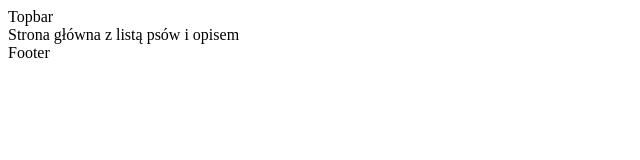
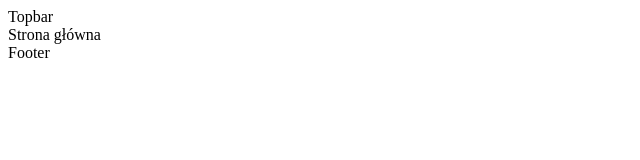
Before and after one commit to infoshareacademy/jfddr6-team-avengersi, a React (Create React App) app in the folder schronisko/: page / in a window 1280 px wide. Shown: the top 160 px of the page, without its empty margins (0-640 px from the left). Built offline with nearby package versions, Linux system fonts and the light colour scheme.

Commit message:
dependencies added

```diff
--- a/schronisko/package.json
+++ b/schronisko/package.json
@@ -5,6 +5,7 @@
   "dependencies": {
     "@emotion/react": "^11.9.0",
     "@emotion/styled": "^11.8.1",
+    "@mui/icons-material": "^5.6.2",
     "@mui/material": "^5.6.3",
     "@testing-library/jest-dom": "^5.16.4",
     "@testing-library/react": "^13.1.1",
--- a/schronisko/public/index.html
+++ b/schronisko/public/index.html
@@ -24,6 +24,14 @@
       work correctly both with client-side routing and a non-root public URL.
       Learn how to configure a non-root public URL by running `npm run build`.
     -->
+    <link
+      rel="stylesheet"
+      href="https://fonts.googleapis.com/css?family=Roboto:300,400,500,700&display=swap"
+    />
+    <link
+      rel="stylesheet"
+      href="https://fonts.googleapis.com/icon?family=Material+Icons"
+    />
     <title>React App</title>
   </head>
   <body>
--- a/schronisko/src/App.jsx
+++ b/schronisko/src/App.jsx
@@ -1,6 +1,7 @@
 import { Footer } from "./components/Footer/Footer";
 import { Topbar } from "./components/Topbar/Topbar";
 import { BrowserRouter, Routes, Route } from "react-router-dom";
+import * as React from "react";
 
 function App() {
   return (
@@ -8,10 +9,7 @@ function App() {
       <BrowserRouter>
         <Topbar />
         <Routes>
-          <Route
-            path="/"
-            element={<div>Strona główna z listą psów i opisem</div>}
-          />
+          <Route path="/" element={<div>Strona główna</div>} />
           <Route
             path="/wolontariat"
             element={<div>Panel Wolontariusza logowanie i rejestracja</div>}
```
Also changed, not shown: 1 other file (tests, documents, lock files or other folders).
